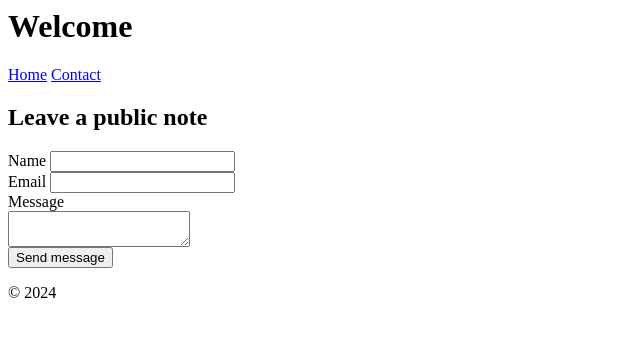
After one commit to SeadSilajdzic/guestbook, a PHP site: page /contact in a window 1280 px wide. The commit adds this page. Shown: the top 337 px of the page, without its empty margins (0-640 px from the left). Run offline with PHP 8.4, Linux system fonts and the light colour scheme.

Commit message:
contact form and form submission

```diff
--- a/includes/router.php
+++ b/includes/router.php
@@ -18,6 +18,13 @@ function normalizeURI(string $uri): string
 {
     http_response_code(404);
     echo "404 Not Found";
+    exit;
+}
+
+#[NoReturn] function badRequest(string $message = 'Bad request'): void
+{
+    http_response_code(400);
+    echo $message;
     exit;
 }
 
--- /dev/null
+++ b/routes/contact/contact_get.php
@@ -0,0 +1,3 @@
+<?php
+
+renderView('contact_get');
--- a/templates/components/header.php
+++ b/templates/components/header.php
@@ -3,5 +3,6 @@
 </header>
 <nav>
     <a href="/">Home</a>
+    <a href="/contact">Contact</a>
 </nav>
 <main>
--- /dev/null
+++ b/templates/contact_get.php
@@ -0,0 +1,21 @@
+<section>
+    <h2>Leave a public note</h2>
+    <form method="POST" >
+        <div>
+            <label for="name">Name</label>
+            <input type="text" name="name" id="name">
+        </div>
+
+        <div>
+            <label for="email">Email</label>
+            <input type="email" name="email" id="email">
+        </div>
+
+        <div>
+            <label for="message">Message</label>
+            <textarea name="message" id="message" style="display: block"></textarea>
+        </div>
+
+        <button type="submit">Send message</button>
+    </form>
+</section>
```
Also changed, not shown: routes/contact/contact_post.php (added, +15 -0 lines).
